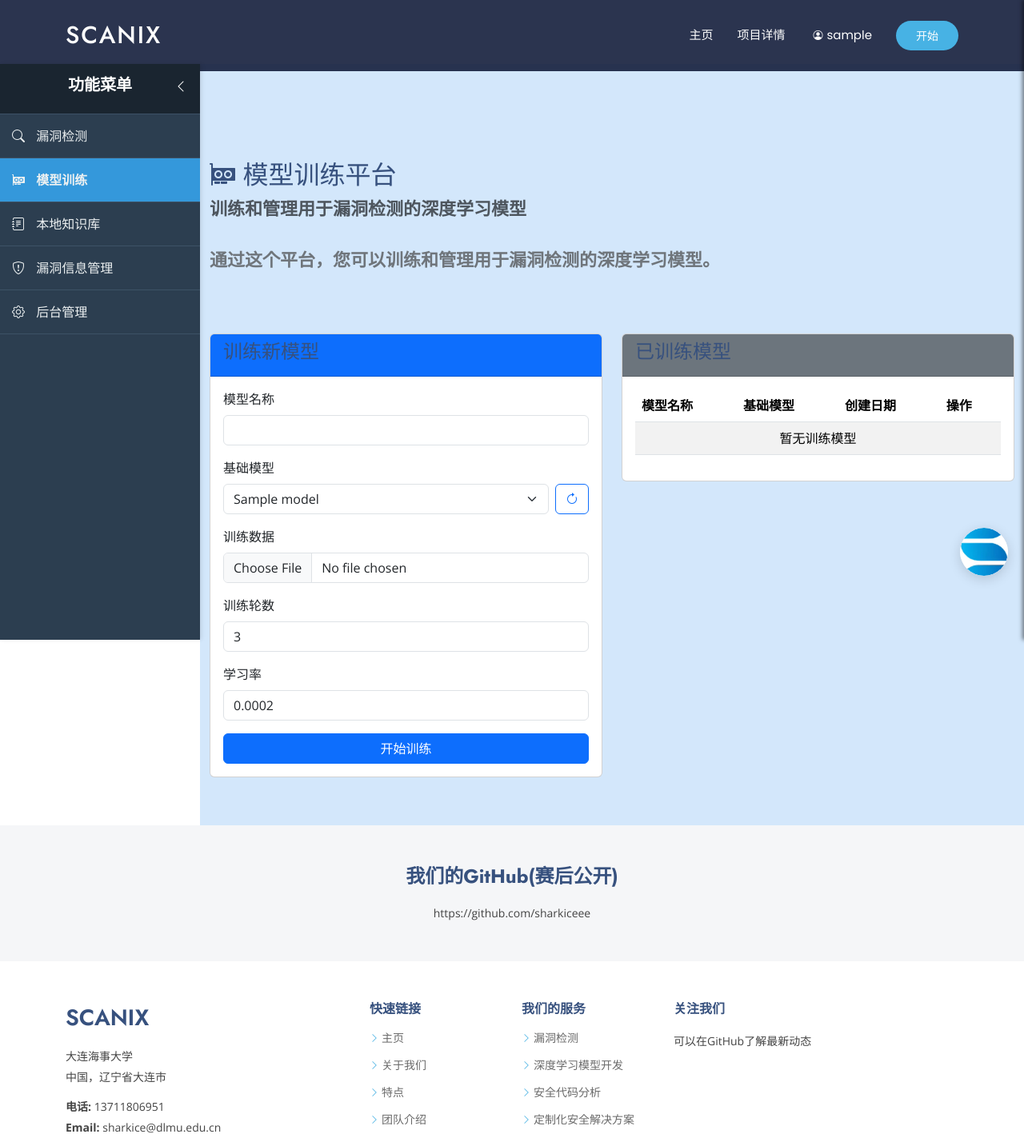
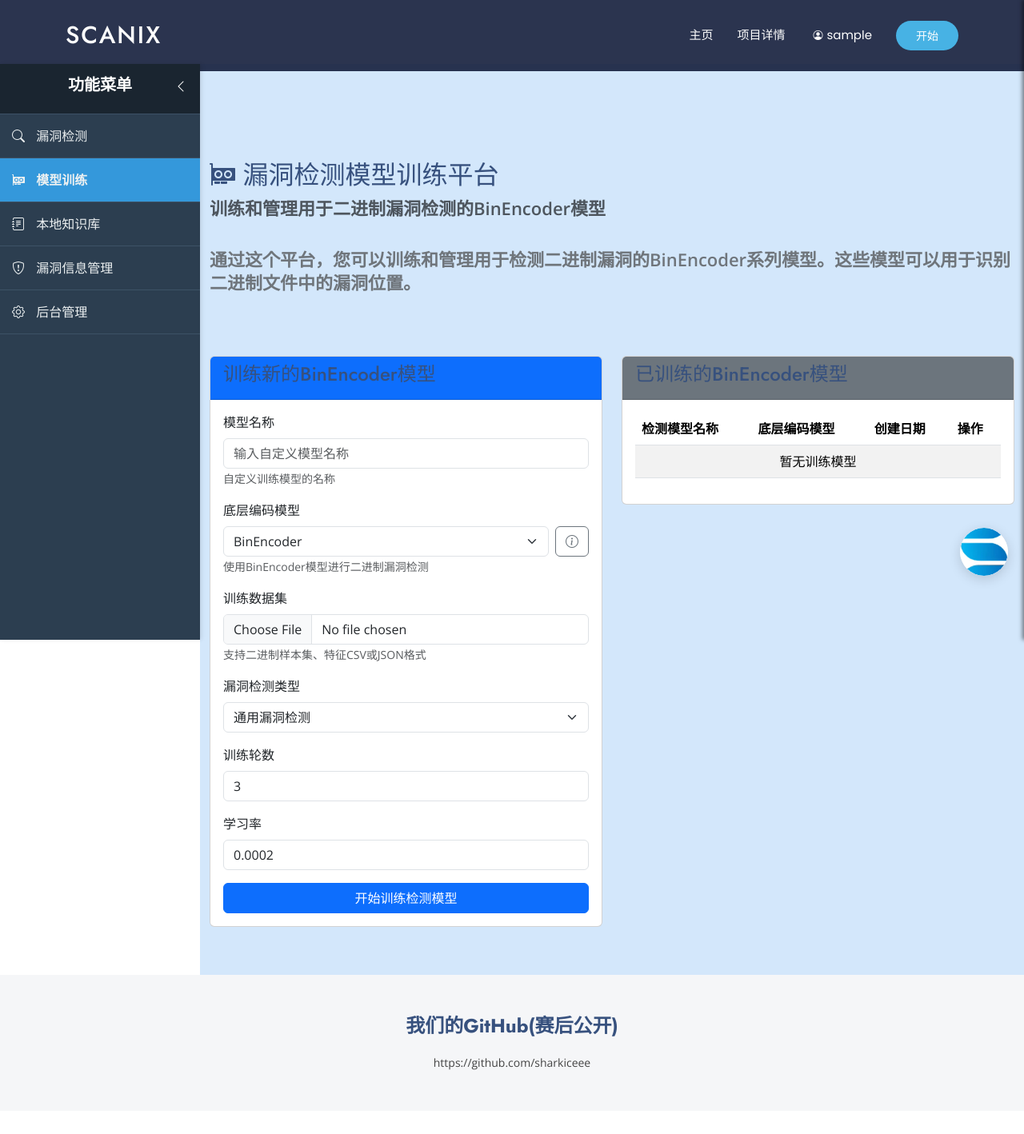
Before and after one commit to Mriris/DeepSeek_Detection, a Flask app: page /model_training in a window 1280 px wide. Shown: the top 1418 px of the page at 80% size. Run offline with Flask 3, Linux system fonts and the light colour scheme; the visitor is signed in with stand-in values (Sample User, id 1); a database or web service that is not in the repository returns one stand-in record (values such as "Sample title"); data that the repository does not hold is empty; parts of the project's set-up code (start-up, migrations or seed data) failed here and were passed over; some libraries are stand-ins or nearby versions.

Commit message:
重构模型训练

```diff
--- a/app.py
+++ b/app.py
@@ -451,10 +451,10 @@
     return redirect(url_for('index'))
 
 
-@app.route('/houtai')
+@app.route('/backend')
 @login_required
-def houtai():
-    return render_template('houtai.html')
+def backend():
+    return render_template('backend.html', username=session.get('username'))
 
 
 @app.route('/detective')
--- a/templates/base.html
+++ b/templates/base.html
@@ -88,7 +88,7 @@
             <li><a href="/model_training"><i class="bi bi-gpu-card"></i> 模型训练</a></li>
             <li><a href="/knowledge_base"><i class="bi bi-journal-text"></i> 本地知识库</a></li>
             <li><a href="/vulnerability_management"><i class="bi bi-shield-exclamation"></i> 漏洞信息管理</a></li>
-            <li><a href="/houtai"><i class="bi bi-gear"></i> 后台管理</a></li>
+            <li><a href="/backend"><i class="bi bi-gear"></i> 后台管理</a></li>
         </ul>
     </div>
 </div>
@@ -407,7 +407,7 @@
         const currentPath = window.location.pathname;
 
         // 需要显示左侧侧边栏的页面列表
-        const sidebarPages = ['/detective', '/model_training', '/vulnerability_management', '/knowledge_base'];
+        const sidebarPages = ['/detective', '/model_training', '/vulnerability_management', '/knowledge_base', '/backend'];
 
         // 如果当前页面在列表中，显示左侧侧边栏
         if (sidebarPages.includes(currentPath)) {
--- a/templates/login.html
+++ b/templates/login.html
@@ -51,7 +51,7 @@
         .then(data => {
             if (data.success) {
                 // 登录成功，将用户名作为参数添加到跳转的 URL 中
-                window.location.href = `/houtai?username=${encodeURIComponent(data.username)}`;
+                window.location.href = `/detective`;
             } else {
                 alert(data.message || '账号或密码错误，请重试！');
             }
--- a/templates/model_training.html
+++ b/templates/model_training.html
@@ -7,51 +7,58 @@
     <div class="container">
         <!-- 页面标题 -->
         <div class="page-header mb-4">
-            <h2><i class="bi bi-gpu-card"></i> 模型训练平台</h2>
-            <p class="text-muted">训练和管理用于漏洞检测的深度学习模型</p>
+            <h2><i class="bi bi-gpu-card"></i> 漏洞检测模型训练平台</h2>
+            <p class="text-muted">训练和管理用于二进制漏洞检测的BinEncoder模型</p>
         </div>
         <div class="row gy-4">
             <div class="col-md-12 mb-4">
-                <p>通过这个平台，您可以训练和管理用于漏洞检测的深度学习模型。</p>
+                <p>通过这个平台，您可以训练和管理用于<strong>检测二进制漏洞</strong>的BinEncoder系列模型。这些模型可以用于识别二进制文件中的漏洞位置。</p>
             </div>
 
             <!-- 左侧区域 - 训练模型 -->
             <div class="col-md-6">
                 <div class="card">
                     <div class="card-header bg-primary text-white">
-                        <h4>训练新模型</h4>
+                        <h4>训练新的BinEncoder模型</h4>
                     </div>
                     <div class="card-body">
                         <form id="modelTrainingForm">
                             <div class="mb-3">
                                 <label for="modelName" class="form-label">模型名称</label>
-                                <input type="text" class="form-control" id="modelName" required>
+                                <div class="input-group">
+                                    <input type="text" class="form-control" id="modelName" placeholder="输入自定义模型名称" required>
+                                </div>
+                                <small class="text-muted">自定义训练模型的名称</small>
                             </div>
 
                             <div class="mb-3">
-                                <label for="baseModel" class="form-label">基础模型</label>
+                                <label for="baseModel" class="form-label">底层编码模型</label>
                                 <div class="d-flex">
                                     <select class="form-select me-2" id="baseModel" required>
-                                        {% if models %}
-                                            {% for model in models %}
-                                            <option value="{{ model.name }}">{{ model.name }}</option>
-                                            {% endfor %}
-                                        {% else %}
-                                            <option value="deepseek-r1:14b">DeepSeek-14B</option>
-                                            <option value="deepseek-coder:7b">DeepSeek-Coder-7B</option>
-                                            <option value="llama3:8b">Llama3-8B</option>
-                                        {% endif %}
+                                        <option value="BinEncoder" selected>BinEncoder</option>
                                     </select>
-                                    <button type="button" id="refresh-models-btn" class="btn btn-outline-primary"
-                                            onclick="refreshModelsList()" title="刷新模型列表">
-                                        <i class="bi bi-arrow-clockwise"></i>
+                                    <button type="button" id="refresh-models-btn" class="btn btn-outline-secondary"
+                                            onclick="showModelInfo()" title="查看模型信息">
+                                        <i class="bi bi-info-circle"></i>
                                     </button>
                                 </div>
+                                <small class="text-muted">使用BinEncoder模型进行二进制漏洞检测</small>
                             </div>
 
                             <div class="mb-3">
-                                <label for="trainingData" class="form-label">训练数据</label>
-                                <input type="file" class="form-control" id="trainingData" accept=".json,.csv">
+                                <label for="trainingData" class="form-label">训练数据集</label>
+                                <input type="file" class="form-control" id="trainingData" accept=".bin,.csv,.json">
+                                <small class="text-muted">支持二进制样本集、特征CSV或JSON格式</small>
+                            </div>
+
+                            <div class="mb-3">
+                                <label for="modelType" class="form-label">漏洞检测类型</label>
+                                <select class="form-select" id="modelType">
+                                    <option value="general" selected>通用漏洞检测</option>
+                                    <option value="overflow">缓冲区溢出</option>
+                                    <option value="uaf">释放后使用(UAF)</option>
+                                    <option value="injection">代码注入</option>
+                                </select>
                             </div>
 
                             <div class="mb-3">
@@ -64,7 +71,7 @@
                                 <input type="number" class="form-control" id="learningRate" step="0.0001" min="0.0001" max="0.01" value="0.0002">
                             </div>
 
-                            <button type="button" class="btn btn-primary w-100" onclick="startTraining()">开始训练</button>
+                            <button type="button" class="btn btn-primary w-100" onclick="startTraining()">开始训练检测模型</button>
                         </form>
                     </div>
                 </div>
@@ -74,14 +81,14 @@
             <div class="col-md-6">
                 <div class="card">
                     <div class="card-header bg-secondary text-white">
-                        <h4>已训练模型</h4>
+                        <h4>已训练的BinEncoder模型</h4>
                     </div>
                     <div class="card-body">
                         <table class="table table-striped">
                             <thead>
                                 <tr>
-                                    <th>模型名称</th>
-                                    <th>基础模型</th>
+                                    <th>检测模型名称</th>
+                                    <th>底层编码模型</th>
                                     <th>创建日期</th>
                                     <th>操作</th>
                                 </tr>
@@ -94,7 +101,7 @@
                                         <td>{{ model.base_model }}</td>
                                         <td>{{ model.created_at }}</td>
                                         <td>
-                                            <button class="btn btn-sm btn-primary" onclick="useModel('{{ model.model_name }}')">使用</button>
+                                            <button class="btn btn-sm btn-primary" onclick="useModel('{{ model.model_name }}')">用于检测</button>
                                             <button class="btn btn-sm btn-danger" onclick="deleteModel('{{ model.id }}')">删除</button>
                                         </td>
                                     </tr>
@@ -128,50 +135,82 @@
 </section>
 
 <script>
-    // 刷新模型列表
+    // 显示模型信息而不是刷新模型列表
+    function showModelInfo() {
+        const baseModel = document.getElementById('baseModel').value;
+
+        // 模型信息映射
+        const modelInfo = {
+            'BinEncoder': {
+                name: 'BinEncoder',
+                description: '标准的二进制漏洞检测模型，用于分析二进制文件的潜在安全风险',
+                features: ['通用漏洞检测', '高精度特征提取', '多平台支持', '完整漏洞报告'],
+                accuracy: '92%'
+            }
+        };
+
+        // 获取当前选中的模型信息
+        const info = modelInfo[baseModel] || {
+            name: baseModel,
+            description: '未知模型',
+            features: ['无可用特性信息'],
+            accuracy: '未知'
+        };
+
+        // 创建模态框显示模型信息
+        const modalHTML = `
+        <div class="modal fade" id="modelInfoModal" tabindex="-1" aria-labelledby="modelInfoModalLabel" aria-hidden="true">
+            <div class="modal-dialog modal-lg">
+                <div class="modal-content">
+                    <div class="modal-header bg-primary text-white">
+                        <h5 class="modal-title" id="modelInfoModalLabel">模型信息: ${info.name}</h5>
+                        <button type="button" class="btn-close" data-bs-dismiss="modal" aria-label="Close"></button>
+                    </div>
+                    <div class="modal-body">
+                        <h6 class="fw-bold">描述</h6>
+                        <p>${info.description}</p>
+
+                        <h6 class="fw-bold mt-3">特性</h6>
+                        <ul>
+                            ${info.features.map(feature => `<li>${feature}</li>`).join('')}
+                        </ul>
+
+                        <div class="alert alert-info mt-3">
+                            <strong>检测准确率:</strong> ${info.accuracy}
+                        </div>
+                    </div>
+                    <div class="modal-footer">
+                        <button type="button" class="btn btn-secondary" data-bs-dismiss="modal">关闭</button>
+                    </div>
+                </div>
+            </div>
+        </div>
+        `;
+
+        // 添加模态框到页面
+        const modalContainer = document.createElement('div');
+        modalContainer.innerHTML = modalHTML;
+        document.body.appendChild(modalContainer);
+
+        // 显示模态框
+        const modal = new bootstrap.Modal(document.getElementById('modelInfoModal'));
+        modal.show();
+
+        // 模态框关闭后清理DOM
+        document.getElementById('modelInfoModal').addEventListener('hidden.bs.modal', function() {
+            document.body.removeChild(modalContainer);
+        });
+    }
+
+    // 刷新模型列表函数替换为空操作
     function refreshModelsList() {
-        const refreshBtn = document.getElementById('refresh-models-btn');
-        const modelSelect = document.getElementById('baseModel');
-
-        // 添加加载动画
-        refreshBtn.innerHTML = '<span class="spinner-border spinner-border-sm" role="status" aria-hidden="true"></span>';
-        refreshBtn.disabled = true;
-
-        fetch('/api/ollama/models')
-            .then(response => response.json())
-            .then(data => {
-                if (data.models && Array.isArray(data.models)) {
-                    // 清空现有选项
-                    modelSelect.innerHTML = '';
-
-                    // 添加新选项
-                    data.models.forEach(model => {
-                        const option = document.createElement('option');
-                        option.value = model.name;
-                        option.textContent = model.name;
-                        modelSelect.appendChild(option);
-                    });
-
-                    console.log(`已更新模型列表，共 ${data.models.length} 个模型`);
-                } else {
-                    console.error('获取模型列表失败');
-                }
-            })
-            .catch(error => {
-                console.error('刷新模型列表时出错:', error);
-                alert('刷新模型列表失败，请稍后再试');
-            })
-            .finally(() => {
-                // 恢复按钮状态
-                refreshBtn.innerHTML = '<i class="bi bi-arrow-clockwise"></i>';
-                refreshBtn.disabled = false;
-            });
+        console.log('刷新模型列表操作已被禁用，模型列表已预设');
     }
 
     // 使用已训练模型
     function useModel(modelName) {
         // 跳转到漏洞检测页面并选择该模型
-        window.location.href = `/detective?model=${encodeURIComponent(modelName)}`;
+        window.location.href = `/detective?detect_model=${encodeURIComponent(modelName)}`;
     }
 
     // 删除已训练模型
@@ -232,7 +271,7 @@
                         <td>${model.base_model}</td>
                         <td>${model.created_at}</td>
                         <td>
-                            <button class="btn btn-sm btn-primary" onclick="useModel('${model.model_name}')">使用</button>
+                            <button class="btn btn-sm btn-primary" onclick="useModel('${model.model_name}')">用于检测</button>
                             <button class="btn btn-sm btn-danger" onclick="deleteModel('${model.id}')">删除</button>
                         </td>
                     `;
@@ -250,6 +289,7 @@
         // 获取表单数据
         const modelName = document.getElementById('modelName').value;
         const baseModel = document.getElementById('baseModel').value;
+        const modelType = document.getElementById('modelType').value;
         const epochs = document.getElementById('epochs').value;
 
         // 表单验证
@@ -261,8 +301,8 @@
         // 显示训练进度卡片
         document.getElementById('trainingProgressCard').style.display = 'block';
         document.getElementById('trainingProgress').style.width = '0%';
-        document.getElementById('trainingStatus').textContent = '准备训练...';
-        document.getElementById('trainingLogs').innerHTML = '> 初始化训练环境...\n';
+        document.getElementById('trainingStatus').textContent = '准备训练漏洞检测模型...';
+        document.getElementById('trainingLogs').innerHTML = '> 初始化BinEncoder训练环境...\n';
 
         // 模拟训练进度
         let progress = 0;
@@ -271,30 +311,31 @@
             if (progress > 100) {
                 clearInterval(trainingInterval);
                 document.getElementById('trainingStatus').textContent = '训练完成!';
-                document.getElementById('trainingLogs').innerHTML += '> 训练完成! 模型已保存。\n';
+                document.getElementById('trainingLogs').innerHTML += '> 训练完成! BinEncoder模型已保存。\n';
 
                 // 保存训练好的模型信息到服务器
-                saveTrainedModel(modelName, baseModel);
+                saveTrainedModel(modelName, baseModel, modelType);
 
                 return;
             }
 
             document.getElementById('trainingProgress').style.width = `${progress}%`;
-            document.getElementById('trainingStatus').textContent = `训练中... ${progress}%`;
+            document.getElementById('trainingStatus').textContent = `训练漏洞检测模型中... ${progress}%`;
 
             // 添加一些模拟的训练日志
             if (progress % 20 === 0) {
-                document.getElementById('trainingLogs').innerHTML += `> 训练第 ${progress/20} 轮, 损失值: ${(5 - progress/25).toFixed(4)}\n`;
+                document.getElementById('trainingLogs').innerHTML += `> 训练第 ${progress/20} 轮, 准确率: ${(50 + progress/2).toFixed(2)}%, 损失值: ${(5 - progress/25).toFixed(4)}\n`;
                 document.getElementById('trainingLogs').scrollTop = document.getElementById('trainingLogs').scrollHeight;
             }
         }, 500);
     }
 
     // 保存训练好的模型信息
-    function saveTrainedModel(modelName, baseModel) {
+    function saveTrainedModel(modelName, baseModel, modelType) {
         const modelData = {
             model_name: modelName,
             base_model: baseModel,
+            model_type: modelType,
             created_at: new Date().toISOString().slice(0, 10),
             epochs: document.getElementById('epochs').value,
             learning_rate: document.getElementById('learningRate').value
@@ -310,7 +351,7 @@
         .then(response => response.json())
         .then(data => {
             if (data.success) {
-                console.log('模型保存成功:', data.model);
+                console.log('漏洞检测模型保存成功:', data.model);
 
                 // 刷新已训练模型列表
                 refreshTrainedModels();
@@ -327,12 +368,15 @@
 
     // 页面加载完成后检查URL参数是否需要刷新模型列表
     document.addEventListener('DOMContentLoaded', function() {
-        // 如果URL中有refresh=true参数，刷新模型列表
-        const urlParams = new URLSearchParams(window.location.search);
-        if (urlParams.get('refresh') === 'true') {
-            refreshModelsList();
-            refreshTrainedModels();
-        }
+        // 不再需要刷新模型列表
+        // const urlParams = new URLSearchParams(window.location.search);
+        // if (urlParams.get('refresh') === 'true') {
+        //     refreshModelsList();
+        //     refreshTrainedModels();
+        // }
+
+        // 仅刷新已训练模型列表
+        refreshTrainedModels();
     });
 </script>
 {% endblock %}
```
Also changed, not shown: templates/detective.html (+92 -43 lines), templates/backend.html (renamed from templates/houtai.html).
